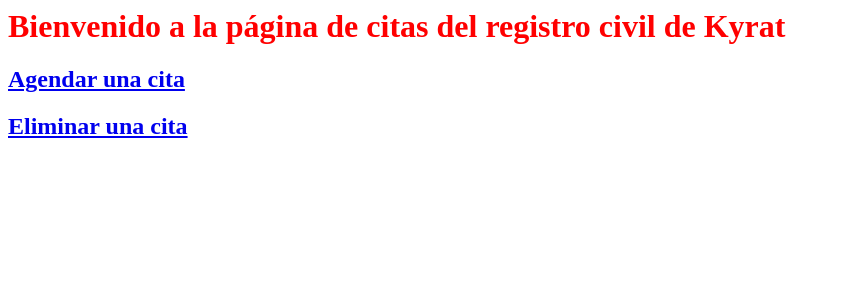
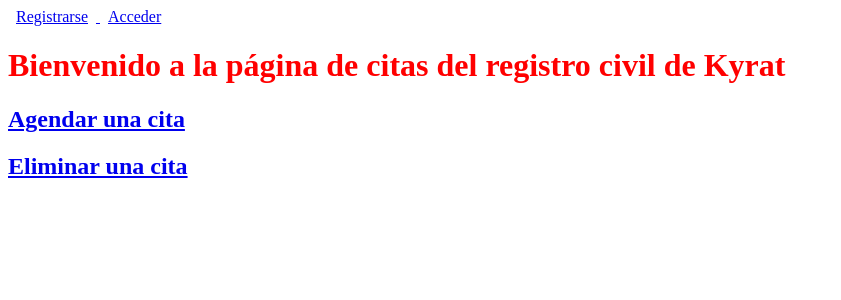
Before and after one commit to JeaustinSirias/Appointments_webpage_project, a Django app: page /homepage/ in a window 1280 px wide. Shown: the top 300 px of the page, without its empty margins (0-841 px from the left). Run offline with Django 3.2, Linux system fonts and the light colour scheme; some libraries are stand-ins or nearby versions.

Commit message:
adds login frontend options

```diff
--- a/application/templates/homepage.html
+++ b/application/templates/homepage.html
@@ -2,6 +2,7 @@
   <div class="container">
 
     <body>
+        {% include "login.html" %}
     <h1 style="color: red">
         Bienvenido a la página de citas del registro civil de Kyrat
     </h1>
--- /dev/null
+++ b/application/templates/login.html
@@ -0,0 +1,27 @@
+<html>
+    <style>
+        #login {
+            margin: 0;
+            padding: 0;
+            list-style: none;
+        }
+
+        #login li {
+            display: inline;
+            margin: 0 8px;
+        }
+    </style>
+    <body>
+        <ul id="login">
+
+            <a href="{% url 'new' %}">
+            <li>Registrarse</li>
+            </a>
+
+            <a href="{% url 'new' %}">
+            <li>Acceder</li>
+            </a>
+
+        </ul>
+    </body>
+</html>
```
